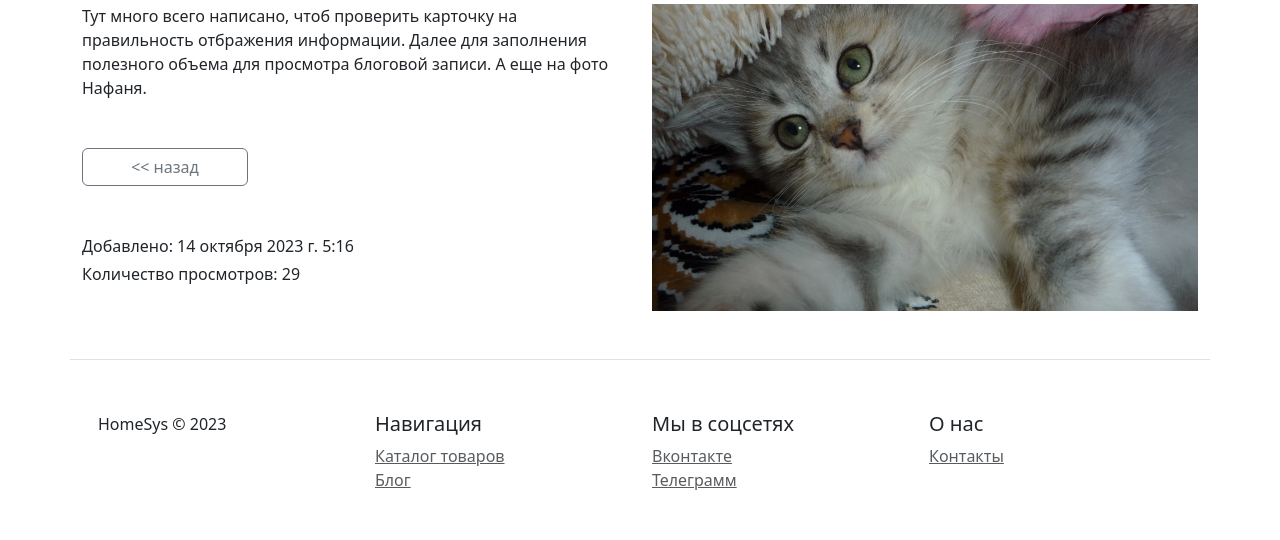
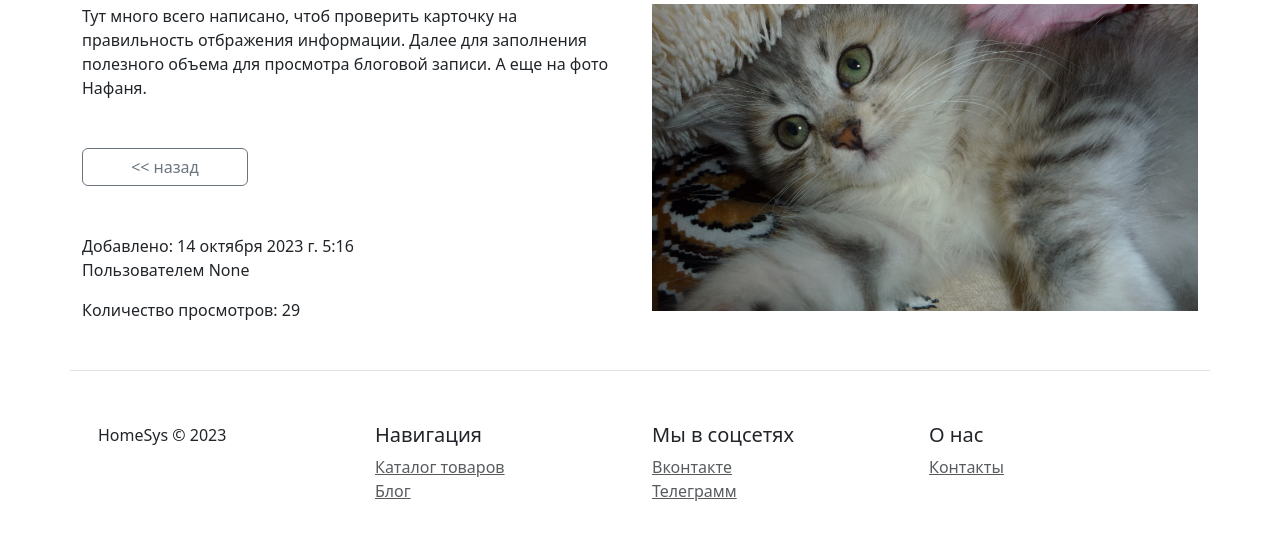
Before and after one commit to ualex90/InternetShop, a Django app: page /blog/post/4/ in a window 1280 px wide. Shown: the part 211-751 px from the top of the page. Run offline with Django 4.2, Linux system fonts and the light colour scheme; data comes from the database, SQL or seed files in the repository; some libraries are stand-ins or nearby versions.

Commit message:
Mod Blog

```diff
--- a/blog/models.py
+++ b/blog/models.py
@@ -4,6 +4,7 @@ from catalog.models import NULLABLE
 
 
 class Post(models.Model):
+    owner = models.ForeignKey('users.User', **NULLABLE, on_delete=models.SET_NULL, verbose_name='Создатель')
     title = models.CharField(max_length=150, verbose_name='заголовок')
     slug = models.CharField(**NULLABLE, max_length=150, verbose_name='slug')
     body = models.TextField(verbose_name='содержимое')
--- a/blog/templates/blog/post_detail.html
+++ b/blog/templates/blog/post_detail.html
@@ -16,8 +16,9 @@
             </div>
             <div class="mt-5">
                 <p class="card-text mb-auto">Добавлено: {{ object.created_at }}</p>
+                <p class="card-text mb-auto">Пользователем {{ object.owner }}</p>
             </div>
-            <div class="mt-1">
+            <div class="mt-3">
                 <p class="card-text mb-auto">Количество просмотров: {{ object.views_count }}</p>
             </div>
             {% if user.is_authenticated %}
--- a/blog/views.py
+++ b/blog/views.py
@@ -4,6 +4,7 @@ from django.urls import reverse
 from django.views.generic import ListView, CreateView, UpdateView, DetailView, DeleteView
 from pytils.translit import slugify
 
+from blog.forms import PostForm
 from blog.models import Post
 
 
@@ -47,7 +48,7 @@ class PostDetailView(DetailView):
 
 class PostCreateView(LoginRequiredMixin, CreateView):
     model = Post
-    fields = ['title', 'body', 'image', 'is_published']
+    form_class = PostForm
     extra_context = {
         'title': 'Новая запись',
         'description': 'Создание новой записи в блог'
@@ -57,6 +58,7 @@ class PostCreateView(LoginRequiredMixin, CreateView):
         if form.is_valid():
             new_post = form.save()
             new_post.slug = slugify(new_post.title)
+            new_post.owner = self.request.user
             new_post.save()
         return super().form_valid(form)
 
@@ -67,7 +69,7 @@ class PostCreateView(LoginRequiredMixin, CreateView):
 
 class PostUpdateView(LoginRequiredMixin, UpdateView):
     model = Post
-    fields = ['title', 'body', 'image', 'is_published']
+    form_class = PostForm
     extra_context = {
         'title': 'Новая запись',
         'description': 'Создание новой записи в блог'
```
Also changed, not shown: blog/forms.py (added, +11 -0 lines).
